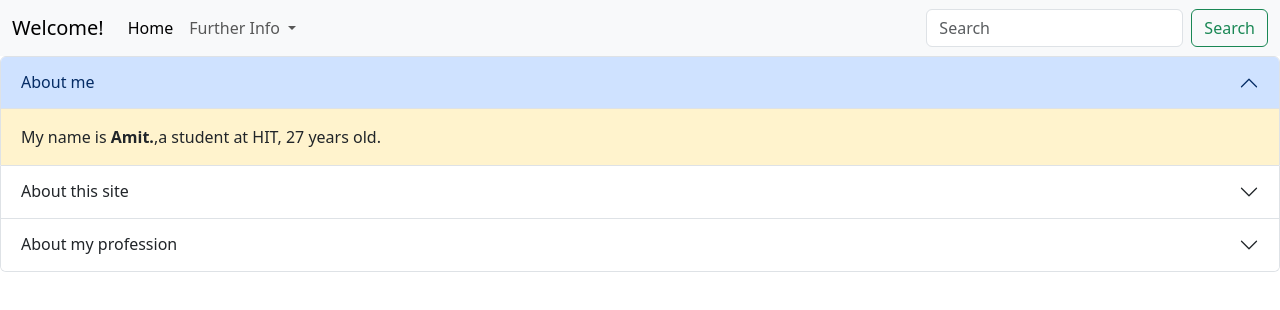
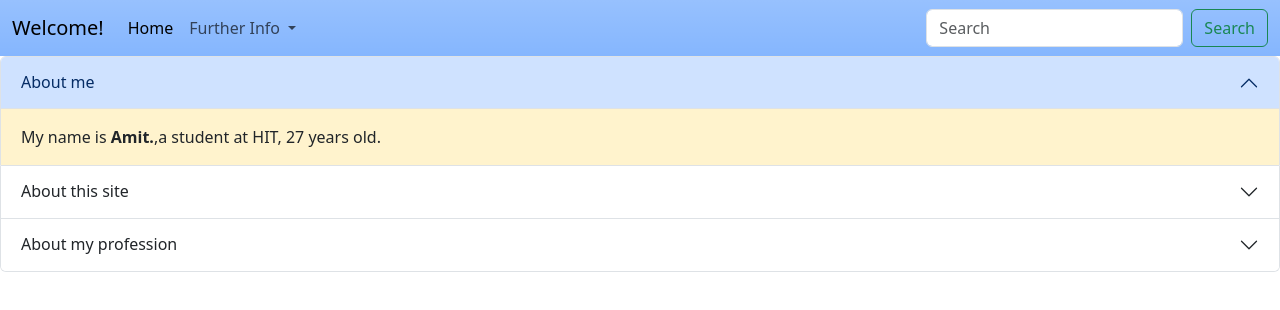
Before and after one commit to amith372/json_Attempt, a website built with Vite: page index.html in a window 1280 px wide. Built offline with nearby package versions, Linux system fonts and the light colour scheme.

```diff
--- a/index.html
+++ b/index.html
@@ -7,7 +7,7 @@
   <link href="https://cdn.jsdelivr.net/npm/bootstrap@5.3.8/dist/css/bootstrap.min.css" rel="stylesheet" integrity="sha384-sRIl4kxILFvY47J16cr9ZwB07vP4J8+LH7qKQnuqkuIAvNWLzeN8tE5YBujZqJLB" crossorigin="anonymous">
 </head>
 <body>
-<nav class="navbar navbar-expand-lg bg-body-tertiary">
+<nav class="navbar navbar-expand-lg bg-primary bg-gradient bg-opacity-50">
   <div class="container-fluid">
     <a class="navbar-brand" href="#">Welcome!</a>
     <button class="navbar-toggler" type="button" data-bs-toggle="collapse" data-bs-target="#navbarSupportedContent" aria-controls="navbarSupportedContent" aria-expanded="false" aria-label="Toggle navigation">
```
